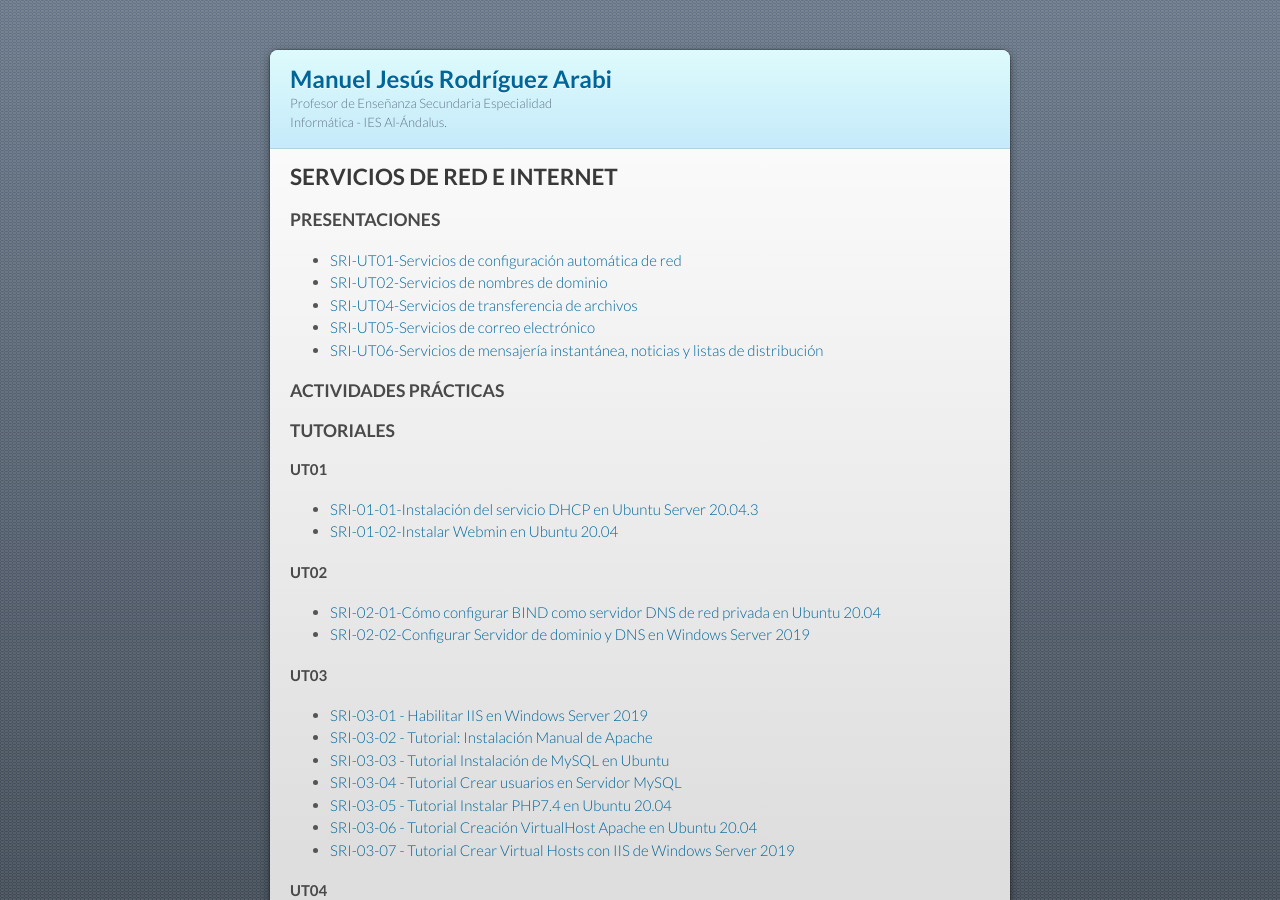
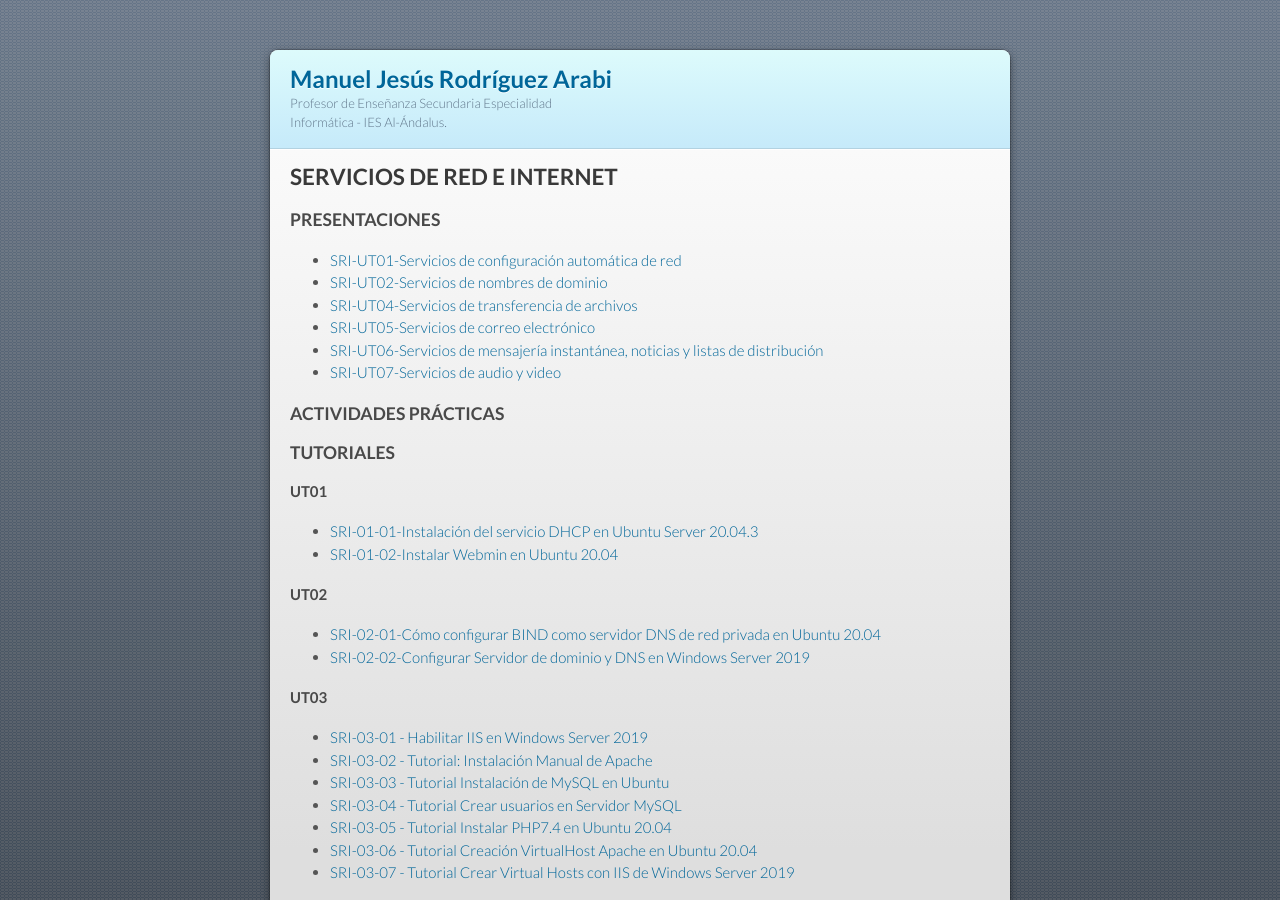
Before and after one commit to mrodara/mrodara.github.io, a Jekyll site: the page built from mods/sri.md, in a window 1280 px wide and 900 px high. Built offline with Jekyll 4.4.1, drawn with Linux system fonts in a browser that asks for light colours; our own code applies the rules of GitHub Pages for plain Markdown files.

Commit message:
Genially para UT07 SRI

```diff
--- a/mods/sri.md
+++ b/mods/sri.md
@@ -11,6 +11,7 @@ layout: default
 * [SRI-UT04-Servicios de transferencia de archivos](https://slides.com/manueljesusrodriguezarabi/sri-ut02-servicios-de-nombres-de-dominio/fullscreen)
 * [SRI-UT05-Servicios de correo electrónico](https://slides.com/manueljesusrodriguezarabi/sri-ut04-servicios-de-transferencia-de-archivos/fullscreen)
 * [SRI-UT06-Servicios de mensajería instantánea, noticias y listas de distribución](https://slides.com/manueljesusrodriguezarabi/desk/fullscreen)
+* [SRI-UT07-Servicios de audio y video](https://view.genial.ly/624c54bdb0fd340010135308/learning-experience-didactic-unit-sri-07-servicios-de-audio-y-video)
 
 ### ACTIVIDADES PRÁCTICAS
 
```
